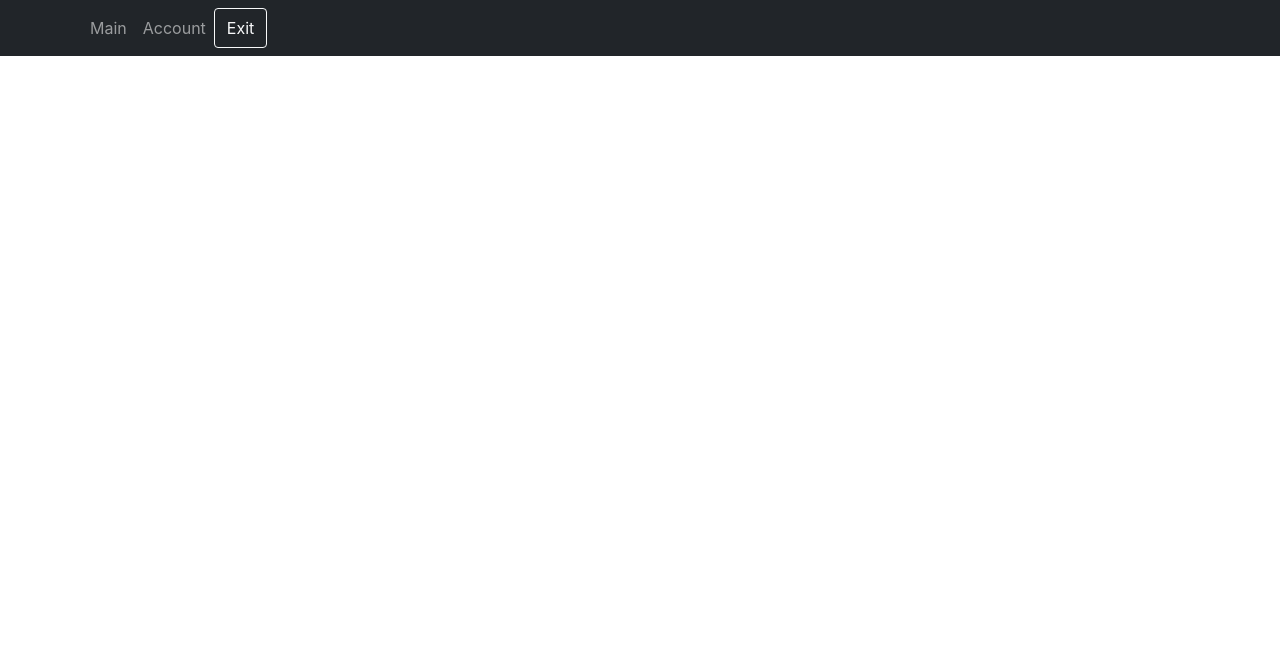
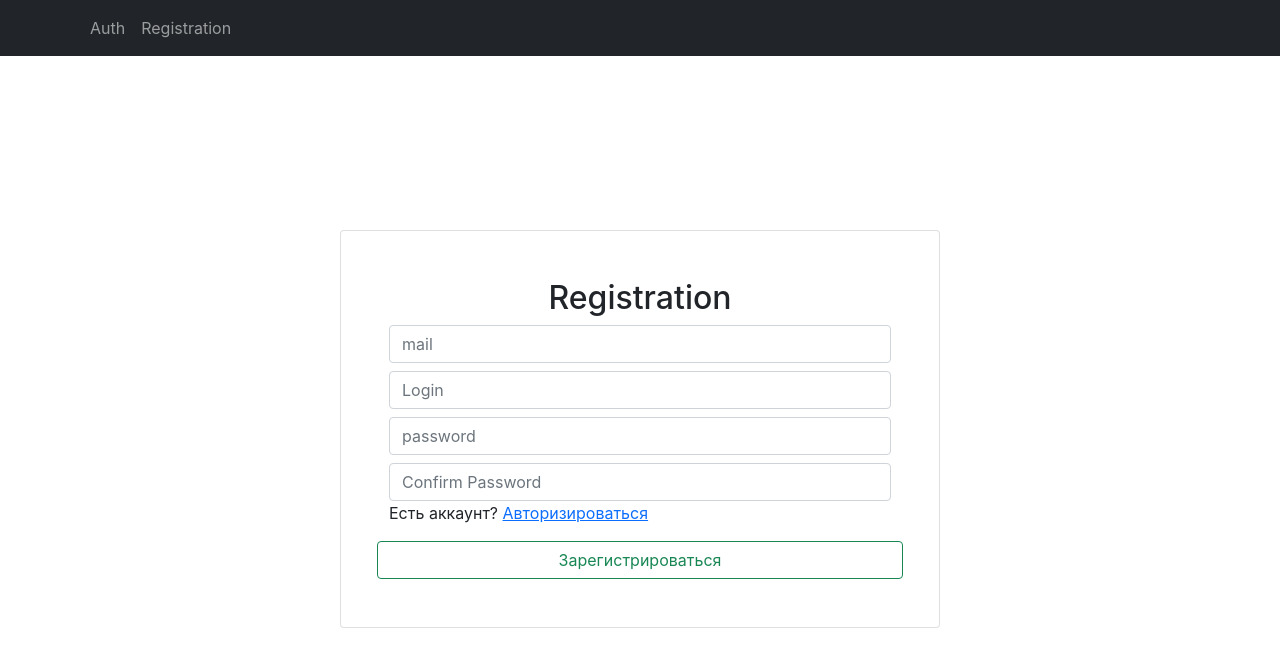
Before and after one commit to SvetlyjD/table_umn, a React (Create React App) app: page /SignUp in a window 1280 px wide. Before the commit this address had no page. Shown: the top 664 px of the page. Built offline with nearby package versions, Linux system fonts and the light colour scheme.

Commit message:
endFuncCompTable

```diff
--- a/src/App.js
+++ b/src/App.js
@@ -1,3 +1,4 @@
+import { observer } from 'mobx-react-lite';
 import React, { useContext } from 'react';
 import { Routes, Route } from "react-router-dom"
 import { Context } from '.';
@@ -7,9 +8,10 @@ import Auth from './Auth';
 import Main from './Main';
 import SignUp from './SignUp';
 
-function App() {
+const App = observer(() => {
   const { user } = useContext(Context)
-  if (user.isAuth) {
+  let c = localStorage.getItem("token");
+  if (c) {
     return (
       <div>
         <Routes>
@@ -27,6 +29,6 @@ function App() {
         <Route exact path="/Auth" element={<Auth />} />
       </Routes>
     </div>)
-}
+})
 
 export default App;
--- a/src/Auth.js
+++ b/src/Auth.js
@@ -1,13 +1,12 @@
 import { observer } from "mobx-react-lite";
 import { useContext, useState } from "react";
-import { Card, Container, Form, Button, Row } from "react-bootstrap";
+import { Card, Container, Form, Button, Row, Nav } from "react-bootstrap";
 import { NavLink, useNavigate } from "react-router-dom";
 import { Context } from ".";
 
 const Auth = observer(() => {
     const navigate = useNavigate()
     const { user } = useContext(Context);
-    console.log(user.isAuth);
     const [mail, setMail] = useState();
     const [password, setPassword] = useState();
     let data = {
@@ -23,13 +22,22 @@ const Auth = observer(() => {
             },
             body: JSON.stringify(data)
         }).then(res => res.json()).then((result) => {
-            localStorage.setItem("token", result.data.access_token);
-            user.setIsAuth(true);
-            navigate("/");
-            // в строке выше переделать условие чтобы в хранилище UserStore true становилось только после входа,
-            //в данном случае после перехода на ссылку в хедере сразу обновляется на тру.
-            // При нажатии кнопки нужно класть токен в локал сторейдж и отдельно проверять,
-            //  если он там есть то автоматически проводить авторизацию хз почитать в гугле
+            console.log(result);
+            if (result.status == false) {
+                if (result.errors.email) { alert(result.errors.email) }
+            }
+            if (result.status == false) {
+                if (result.errors.password) { alert(result.errors.password) }
+            }
+            if (result.status == false) {
+                if (result.status_code == 500) { alert("Пользователя с таким именем не существует") }
+            }
+            else {
+                localStorage.setItem("token", result.data.access_token);
+                user.setIsAuth(false);
+                navigate("/");
+            }
+
         });
     }
 
@@ -44,11 +52,11 @@ const Auth = observer(() => {
                         value={mail || ""}
                         onChange={e => setMail(e.target.value)}
                     />
-                    <Form.Control className="mt-2" placeholder="Password"
+                    <Form.Control className="mt-2" placeholder="Password" type="password"
                         value={password || ""}
                         onChange={e => setPassword(e.target.value)}
                     />
-                    <Row> <div>Перейти на страницу регистрации <NavLink to={"/signup"}>Registration</NavLink> </div>
+                    <Row className="d-flex"> <div>Перейти на страницу регистрации  <Nav.Link href={"/signup"} className="d-flex">Зарегистрироваться</Nav.Link></div>
                         <Button className="mt-3 align-self-end"
                             variant={"outline-success"} onClick={() => registrationChange()}
                         > Войти</Button>
--- a/src/Component/Header.js
+++ b/src/Component/Header.js
@@ -6,22 +6,20 @@ import { Context } from "..";
 
 const Header = observer(() => {
     const { user } = useContext(Context)
-    // console.log(user.isAuth);
     const navigate = useNavigate();
+    let c = localStorage.getItem("token");
     return (
         <Navbar bg="dark" variant="dark" >
             <Container>
-                {user.isAuth ? <Nav className="ml-auto">
-                    <Nav.Link href="/">Main</Nav.Link>
-                    <NavLink to="/account" >Account</NavLink>
-                    <Button variant={"outline-light"} onClick={() => { user.setIsAuth(false); navigate("/auth") }}>Exit</Button>
+                {c ? <Nav className="ml-auto">
+                    <Nav.Link href="/">Тест</Nav.Link>
+                    <Button variant={"outline-light"} onClick={() => { localStorage.removeItem("token"); user.setIsAuth(false); navigate("/auth") }}>Выход</Button>
                 </Nav>
                     : <Nav className="ml-auto">
                         <Nav.Link href="/auth">Auth</Nav.Link>
                         <Nav.Link href="/signup">Registration</Nav.Link>
                     </Nav>
                 }
-
             </Container>
         </Navbar >
     );
--- a/src/Main.js
+++ b/src/Main.js
@@ -1,31 +1,25 @@
-import React from "react";
+import { observer } from "mobx-react-lite";
+import React, { useContext } from "react";
 import { useState } from "react";
-import { Button, Card, Container } from "react-bootstrap";
-import { useNavigate } from "react-router";
+import { Button, Container } from "react-bootstrap";
+import { Context } from ".";
 import TestTable from "./Pages/TestTable";
 
 
-function Main() {
-    const navigate = useNavigate()
-    let [value, setValue] = useState();
+const Main = observer(() => {
+
+    const { user } = useContext(Context);
+    user.setIsAuth(true);
+    let [value, setValue] = useState(1);
     let [req, setReq] = useState();
     let [div, setDiv] = useState();
-    let [time, setTime] = useState();
+
     let res = {
         type_hard: value,
         type: 1
     }
 
-
-    // if (time > 0) {
-    //     setTimeout(() => setTime(time - 1), 1000); console.log(time);
-    // } else if (time < 1) {
-    //     console.log("1");
-    // clickButtonHandler(-5);
-    // };
-
     function startTestHandler() {
-        console.log(value + "!!!!!!!!!!!!!!!");
         const myHeaders = new Headers();
         myHeaders.append('Content-Type', 'application/json');
         myHeaders.append("Authorization", "Bearer " + localStorage.getItem("token"))
@@ -34,10 +28,10 @@ function Main() {
             headers: myHeaders,
             body: JSON.stringify(res)
         }).then(res => res.json()).then((result) => {
+            console.log(result);
             setReq(result);
             setDiv(value);
         });
-
     }
 
     return (
@@ -45,17 +39,16 @@ function Main() {
             <Container >
                 <div style={{ marginTop: 20 }}>Выьберите уровень сложности</div>
                 <select style={{ marginTop: 20 }} className="d-flex" name="" id="" onChange={(e) => setValue(e.target.value)}>
-                    <option disabled="disabled" value="Выберите сложность"></option>
                     <option value="1">Easy/Легко</option>
                     <option value="2">Hard/Тяжело</option>
                 </select>
                 <Button className="mt-2" style={{ width: 120, marginLeft: 150 }} onClick={() => startTestHandler()}>Start</Button>
-                <Button className="mt-2 mx-2" onClick={() => console.log(1)}>Go Back</Button>
+                <Button className="mt-2 mx-2" onClick={() => window.location.reload()}>Go Back</Button>
             </Container>
             {div ? <TestTable req={req} level={value}></TestTable>
                 : <></>}
         </>
     );
 }
-
+)
 export default Main;
--- a/src/Pages/TestTable.js
+++ b/src/Pages/TestTable.js
@@ -1,6 +1,6 @@
 import { useEffect, useState } from "react";
 import { Card, Container, Button } from "react-bootstrap";
-import { useNavigate } from "react-router";
+
 
 const TestTable = (props) => {
 
@@ -8,19 +8,20 @@ const TestTable = (props) => {
     let [time, setTime] = useState(props.req.data.time);
     let [req, setReq] = useState(props.req);
     let [answer, setAnswer] = useState();
-    // setTime(req.data.time);
+    let timerId;
 
     useEffect(() => {
         if (time > 0) {
-            setTimeout(() => setTime(time - 1), 1000); console.log(time);
+            timerId = setTimeout(() => setTime(time - 1), 1000); console.log(time);
         } else if (time < 1) {
-            console.log("1");
+            clearTimeout(timerId);
             clickButtonHandler(-5);
         };
     }, [time])
 
 
     function clickButtonHandler(e) {
+        clearTimeout(timerId);
         let resSecond = {
             answer: e,
             type_hard: level,
--- a/src/SignUp.js
+++ b/src/SignUp.js
@@ -1,12 +1,18 @@
 import { useState } from "react";
-import { Card, Container, Form, Button } from "react-bootstrap";
+import { Card, Container, Form, Button, Row } from "react-bootstrap";
+import { NavLink } from "react-router-dom";
 
 function SignUp() {
 
     const [mail, setMail] = useState();
     const [login, setLogin] = useState();
-    const [password, setPassword] = useState();
+    const [password, setPassword] = useState("");
     const [password2, setPassword2] = useState();
+    const [valpas, setValpas] = useState();
+
+    if (password) { console.log(password.length) }
+    let c = Math.ceil(password.length / 3);               //уровень сложности
+
 
     let data = {
         name: login,
@@ -16,13 +22,29 @@ function SignUp() {
     }
 
     function registrationChange() {
+        if (data.password != data.password_confirmation) {
+            alert("подтверждение пароля не совпадает с паролем, введите заново");
+            setPassword2()
+        } else {
+            try {
                 fetch('https://internsapi.public.osora.ru/api/auth/signup', {
                     method: 'POST',
                     headers: {
                         'Content-Type': 'application/json;charset=utf-8'
                     },
                     body: JSON.stringify(data)
-        }).then(res => res.json()).then(result => console.log(result))
+                }).then(res => res.json()).then(result => {
+                    console.log(result); if (result.status == true) { alert("Вы были успешно зарегистрированы, перейдите на страницу авторизации") }
+                    if (result.status == false) {
+                        if (result.errors.email) { alert(result.errors.email) }
+                    }
+                    if (result.status == false) {
+                        if (result.errors.name) { alert(result.errors.name) }
+                    }
+                })
+            }
+            catch (error) { console.log(error) };
+        }
     }
 
 
@@ -41,17 +63,21 @@ function SignUp() {
                         value={login || ""}
                         onChange={e => setLogin(e.target.value)}
                     />
-                    <Form.Control className="mt-2" placeholder="password"
+                    <Form.Control className="mt-2" placeholder="password" type="password"
                         value={password || ""}
                         onChange={e => setPassword(e.target.value)}
                     />
-                    <Form.Control className="mt-2" placeholder="Confirm Password"
+                    {/* <div>{ }</div> */}
+                    <Form.Control className="mt-2" placeholder="Confirm Password" type="password"
                         value={password2 || ""}
                         onChange={e => setPassword2(e.target.value)}
                     />
+
+                    <Row> <div>Есть аккаунт? <NavLink to={"/auth"}>Авторизироваться</NavLink> </div>
                         <Button className="mt-3 align-self-end"
                             variant={"outline-success"} onClick={() => registrationChange()}
                         > Зарегистрироваться</Button>
+                    </Row>
                 </Form>
             </Card>
 
--- a/src/Store/UserStore.js
+++ b/src/Store/UserStore.js
@@ -4,7 +4,7 @@ import { makeAutoObservable } from "mobx"
 export default class UserStore {
     constructor() {
         this._isAuth = true;
-        // console.log(this._isAuth);
+        console.log(this._isAuth);
         makeAutoObservable(this)
     }
     setIsAuth(bool) {
```
Lines whose indentation alone changed are shown as unchanged.
